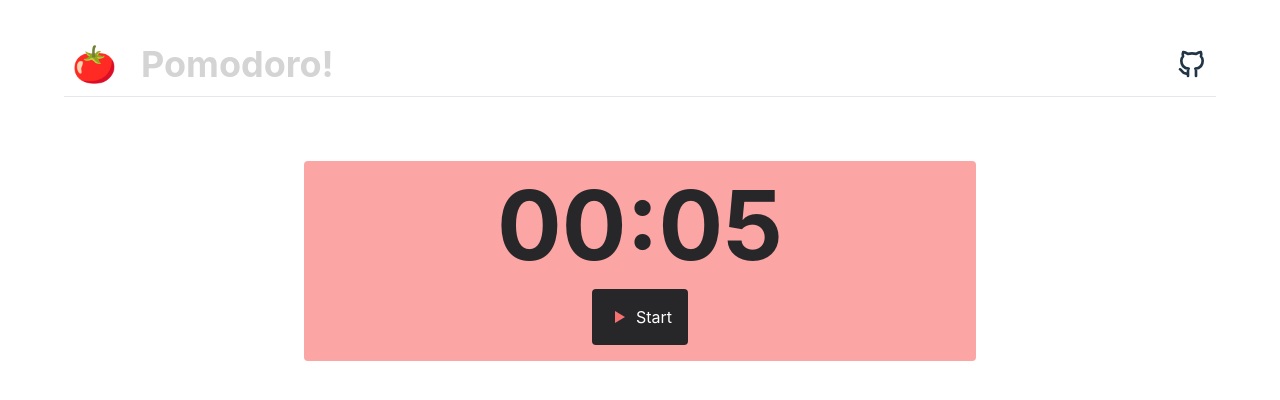
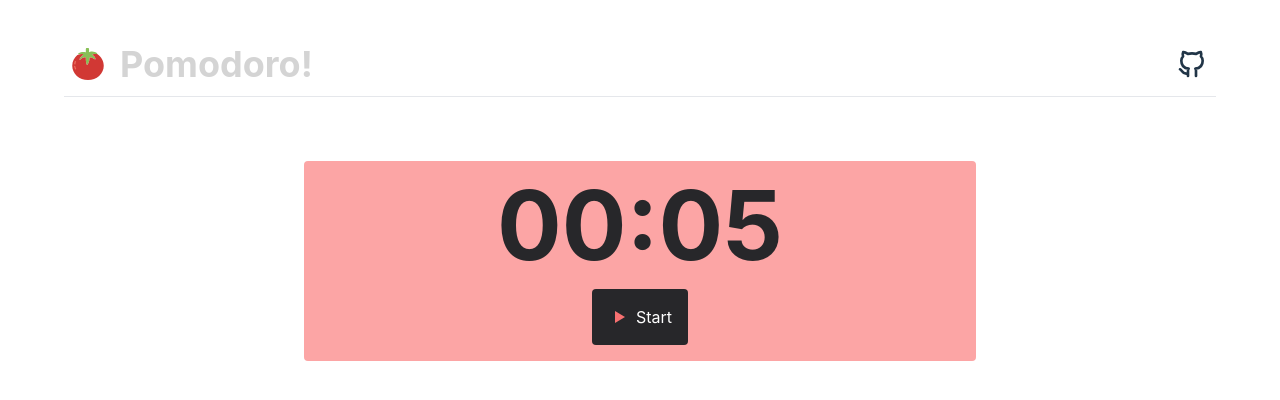
Before and after one commit to daniqss/pomodoro, a React (Vite) app in the folder client/: page / in a window 1280 px wide. Shown: the top 400 px of the page. Built offline with nearby package versions, Linux system fonts and the light colour scheme.

Commit message:
change tomato emoji to svg icon

```diff
--- a/client/src/components/Header.tsx
+++ b/client/src/components/Header.tsx
@@ -1,10 +1,11 @@
 import GithubIcon from "./icons/githubIcon";
+import PomodoroIcon from "./icons/pomodoroIcon";
 
 function Header() {
   return (
     <header className="flex flex-row justify-between items-center border-b my-4 mb-16 px-2">
         <section className="flex flex-row space-x-2 items-center my-3">
-            <p className="text-4xl pr-4">🍅</p>
+            <PomodoroIcon className="w-8 h-8 mr-2"/>
             <h1 className="text-4xl font-bold text-neutral-300">Pomodoro!</h1>
         </section>
         <section className="flex flex-row space-x-4">
--- /dev/null
+++ b/client/src/components/icons/pomodoroIcon.tsx
@@ -0,0 +1,24 @@
+function pomodoroIcon(props: React.SVGProps<SVGSVGElement>) {
+    return (
+        <svg
+            height="800px"
+            width="800px"
+            version="1.1"
+            id="Capa_1"
+            xmlns="http://www.w3.org/2000/svg"
+            xmlnsXlink="http://www.w3.org/1999/xlink"
+            viewBox="0 0 51.679 51.679"
+            xmlSpace="preserve"
+            {...props}
+        >
+            <g>
+                <path style={{fill:"#88C057"}} d="M40.47,8.458c-2.562-1.642-7.374-3.93-11.997-1.816c-0.445,0.204-0.952-0.117-0.952-0.607V1.786   C27.522,0.804,26.855,0,26.04,0h-2.223c-0.815,0-1.482,0.804-1.482,1.786v4.501c0,0.425-0.385,0.747-0.802,0.661   c-1.877-0.387-6.751-0.989-11.412,1.795c-0.638,0.381-0.268,1.381,0.464,1.247c2.17-0.397,5.026-0.67,6.956,0.092   c0.506,0.199,0.579,0.891,0.124,1.189c-1.371,0.895-3.9,2.953-5.557,6.737c-0.282,0.644,0.51,1.221,1.053,0.774   c2.117-1.744,5.6-4.107,8.554-3.726c0.348,0.045,0.612,0.329,0.607,0.68c-0.03,1.982-0.005,8.716,1.632,11.265   c0.258,0.402,0.836,0.422,1.117,0.035c1.043-1.433,3.304-5.233,3.211-11.167c-0.006-0.39,0.307-0.707,0.697-0.694   c1.49,0.048,5.008,0.469,7.798,3.194c0.457,0.447,1.214,0.061,1.134-0.573c-0.219-1.735-1.174-4.359-4.631-6.394   c-0.525-0.309-0.436-1.095,0.155-1.24c1.194-0.293,3.252-0.572,6.644-0.46C40.768,9.723,41.049,8.829,40.47,8.458z"/>
+                <path style={{fill:"#D13834"}} d="M41.248,9.99c-0.093-0.065-0.201-0.106-0.314-0.12c-0.4-0.049-0.801-0.095-1.201-0.149   c-0.143-0.014-0.287-0.025-0.429-0.039c-2.914-0.048-4.743,0.206-5.846,0.474c-0.599,0.146-0.707,0.931-0.175,1.244   c3.457,2.035,4.411,4.659,4.63,6.393c0.08,0.634-0.677,1.02-1.134,0.573c-2.79-2.724-6.308-3.145-7.798-3.194   c-0.39-0.013-0.704,0.304-0.697,0.694c0.092,5.934-2.168,9.734-3.211,11.167c-0.282,0.387-0.859,0.367-1.117-0.035   c-1.637-2.549-1.662-9.283-1.632-11.265c0.005-0.35-0.259-0.635-0.607-0.68c-2.954-0.382-6.437,1.982-8.554,3.726   c-0.543,0.447-1.335-0.13-1.053-0.774c1.655-3.779,4.18-5.836,5.552-6.733c0.457-0.299,0.381-0.994-0.128-1.19   c-0.371-0.143-0.776-0.249-1.203-0.324c-0.076-0.014-0.157-0.015-0.234-0.004c-2.425,0.33-4.807,0.791-7.119,1.411   c-0.102,0.027-0.197,0.076-0.278,0.144c-5.103,4.246-8.307,10.359-8.307,17.156c0,12.821,11.393,23.214,25.446,23.214   s25.446-10.393,25.446-23.214C51.286,20.928,47.348,14.23,41.248,9.99z"/>
+                <path style={{fill:"#ED7161"}} d="M5.791,34.636c-0.342,0-0.675-0.175-0.861-0.49C4.182,32.883,3.692,31.488,3.473,30   c-0.08-0.547,0.298-1.055,0.844-1.135c0.556-0.086,1.055,0.298,1.135,0.844c0.178,1.213,0.593,2.395,1.199,3.418   c0.281,0.475,0.125,1.089-0.351,1.37C6.14,34.591,5.964,34.636,5.791,34.636z"/>
+                <path style={{fill:"#ED7161"}} d="M4.588,26.678c-0.023,0-0.047-0.001-0.07-0.003c-0.552-0.038-0.967-0.516-0.929-1.066   c0.094-1.327,0.366-2.616,0.811-3.834c0.189-0.519,0.761-0.783,1.283-0.596c0.519,0.189,0.785,0.764,0.596,1.283   c-0.381,1.041-0.614,2.146-0.694,3.285C5.548,26.275,5.109,26.678,4.588,26.678z"/>
+            </g>
+        </svg>
+    )
+}
+
+export default pomodoroIcon;
```
